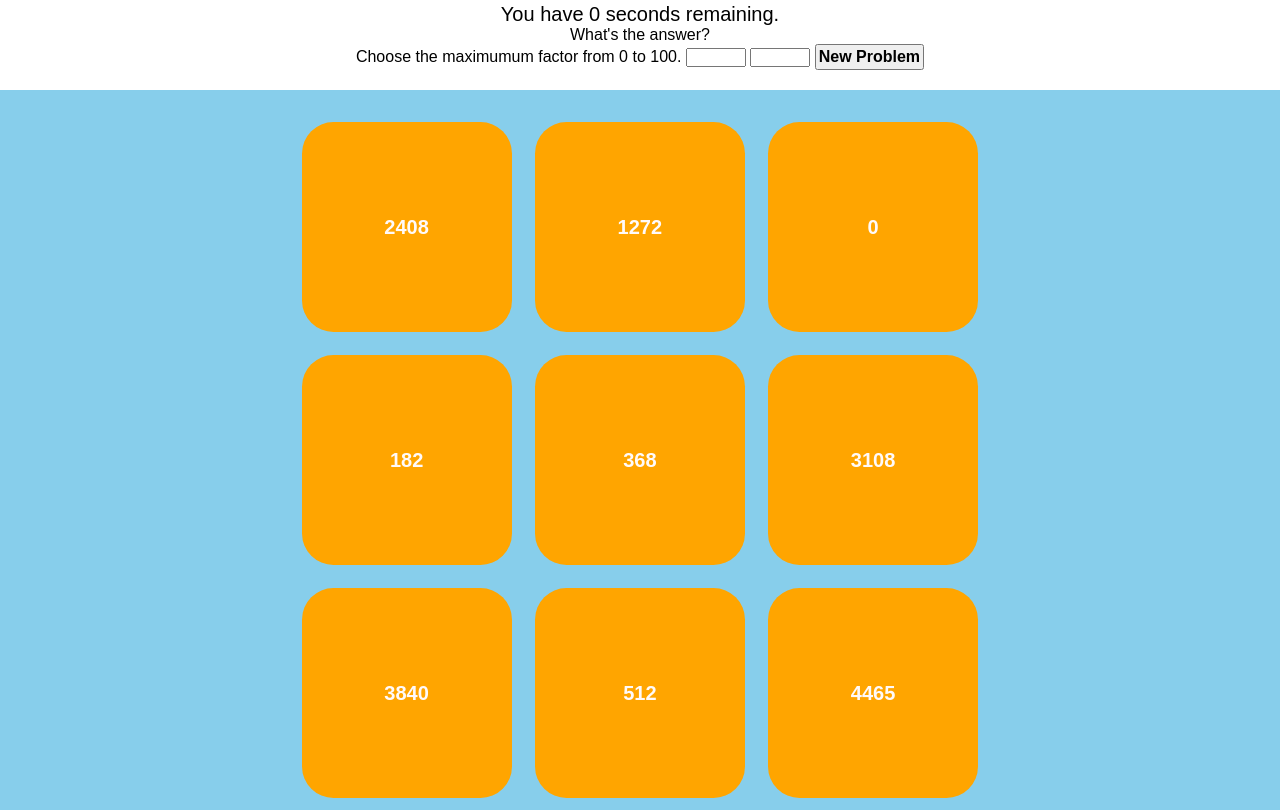
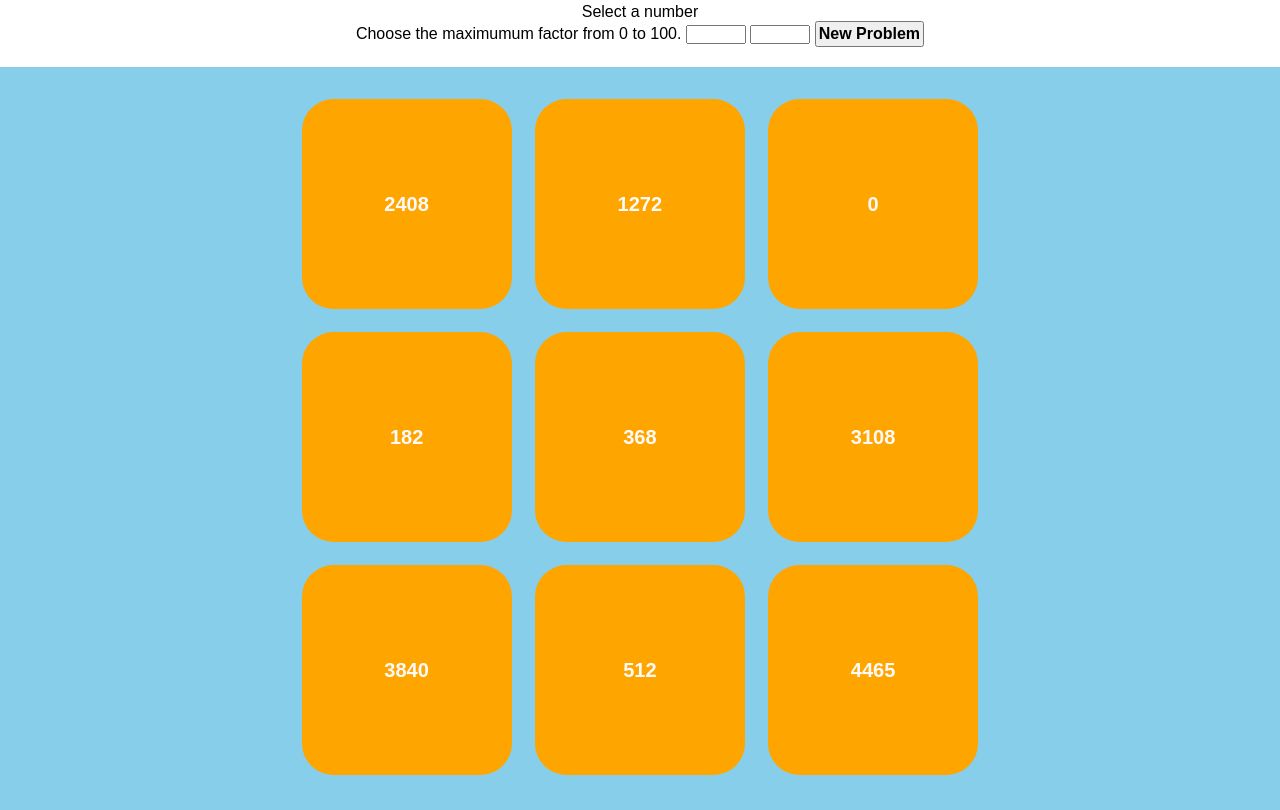
Before and after one commit to JustinCThomas/Multiplication-Project, a plain HTML site: page index.html in a window 1280 px wide. Shown: the part 77-887 px from the top of the page. After the commit the page ends 864 px from the top, so only its background shows below. Drawn offline with Linux system fonts and the light colour scheme.

Commit message:
Remove timer in html

```diff
--- a/index.html
+++ b/index.html
@@ -12,11 +12,10 @@
 
       <p>What is  <span id="value1"></span> * <span id="value2"></span>  ?</p>
 
-      <p>You have <span id="timer">0</span> seconds remaining.</p>
+      <!-- <p>You have <span id="timer">0</span> seconds remaining.</p> -->
 
-      <div id="correctness">What's the answer?</div>
+      <div id="correctness">Select a number</div>
       <br>
-
 
 
       Choose the maximumum factor from 0 to 100.
@@ -26,7 +25,6 @@
 
       <button id="new-problem">New Problem</button>
     </header>
-
 
 
     <div class="container">
--- a/js/multiply.js
+++ b/js/multiply.js
@@ -9,12 +9,8 @@ var factorTwoMax = document.querySelector("input[name='secondFactorMax']");
 
 /*
 Make the page look nicer and smoother
-Add a button to get a new set of numbers
 possibly change the color scheme
-An option to change how large the factors can be. e.g.( max of 25)
 Maybe add a score system
-Add a timer, make it 10 seconds for now;
-
 */
 
 init();
```
